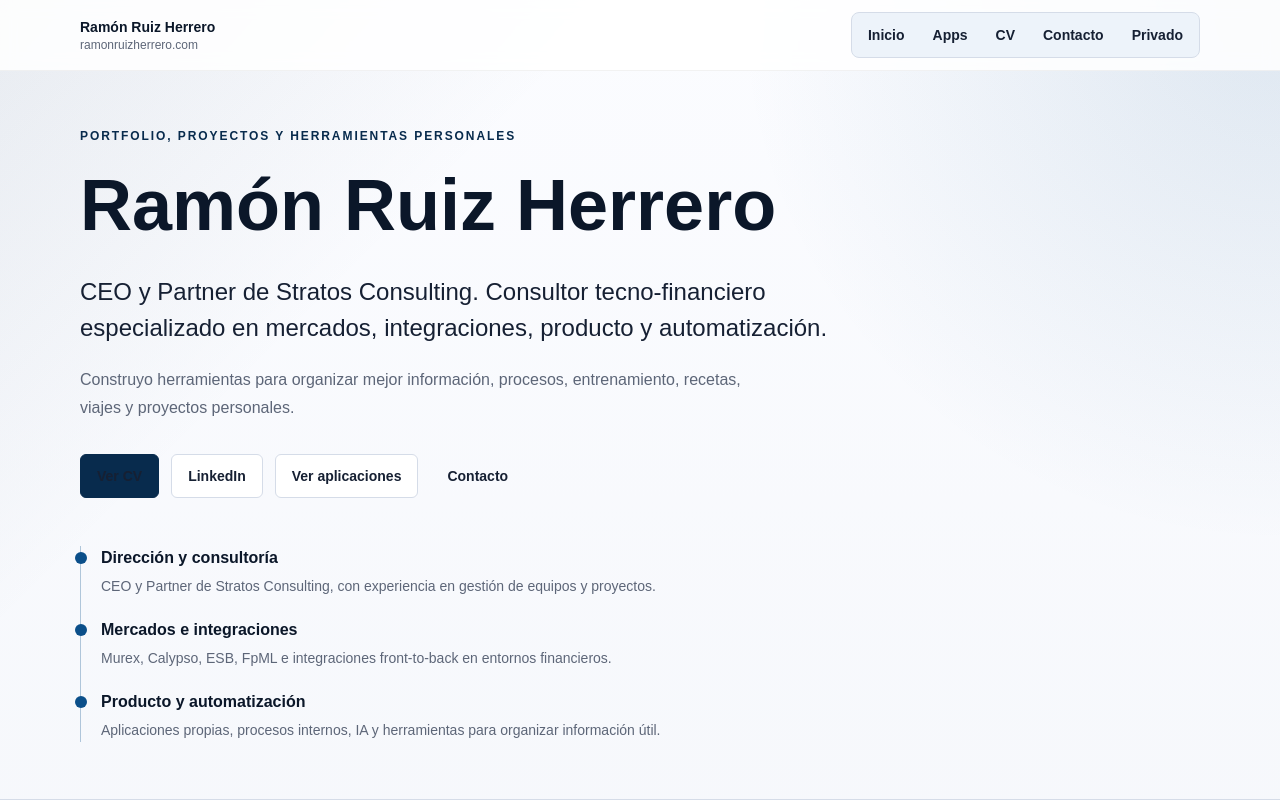
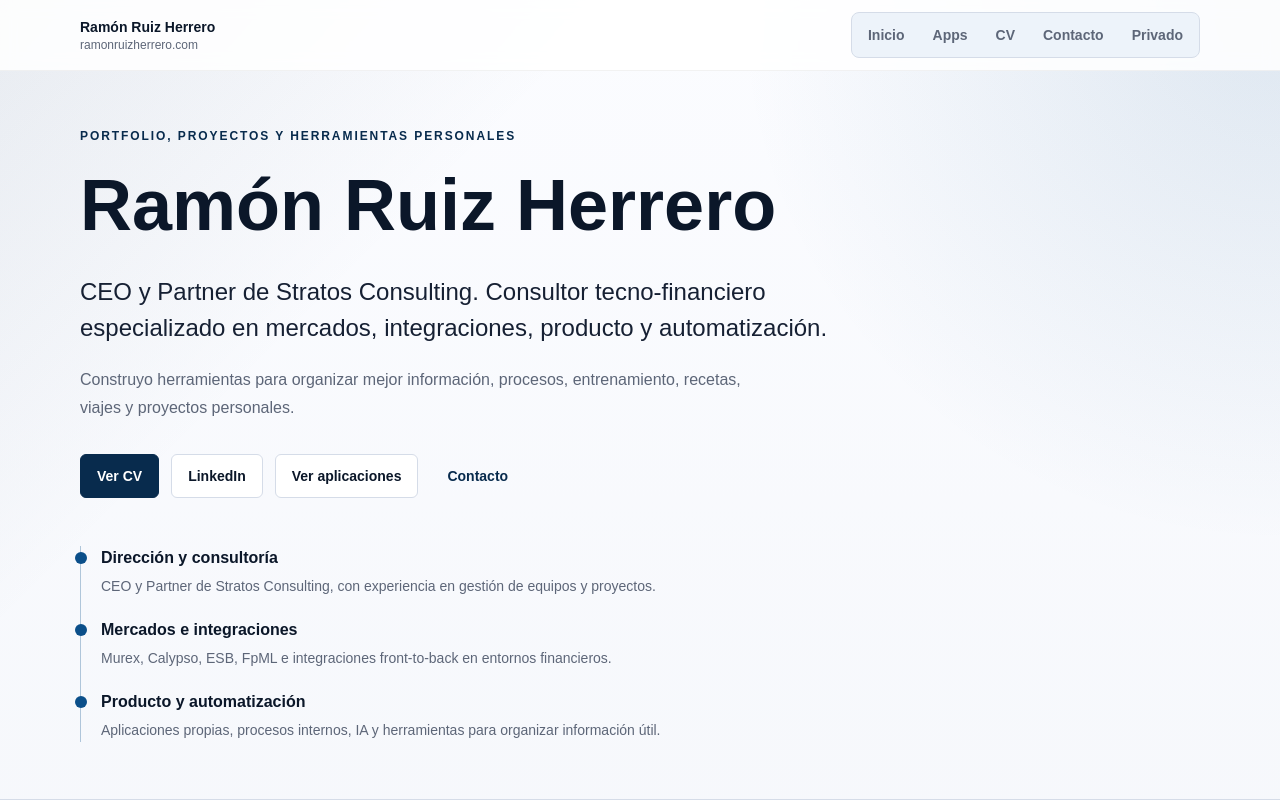
Before and after one commit to ruizherrero1/Web, a Next.js app: page / in a window 1280 px wide. Shown: the top 800 px of the page. Built offline with nearby package versions, Linux system fonts and the light colour scheme.

Commit message:
Fix button link colors

```diff
--- a/src/app/globals.css
+++ b/src/app/globals.css
@@ -33,7 +33,7 @@ body {
   font-family: Arial, Helvetica, sans-serif;
 }
 
-a {
+a:not([class]) {
   color: inherit;
   text-decoration: none;
 }
```
Also changed, not shown: 1 other file (tests, documents, lock files or other folders).
